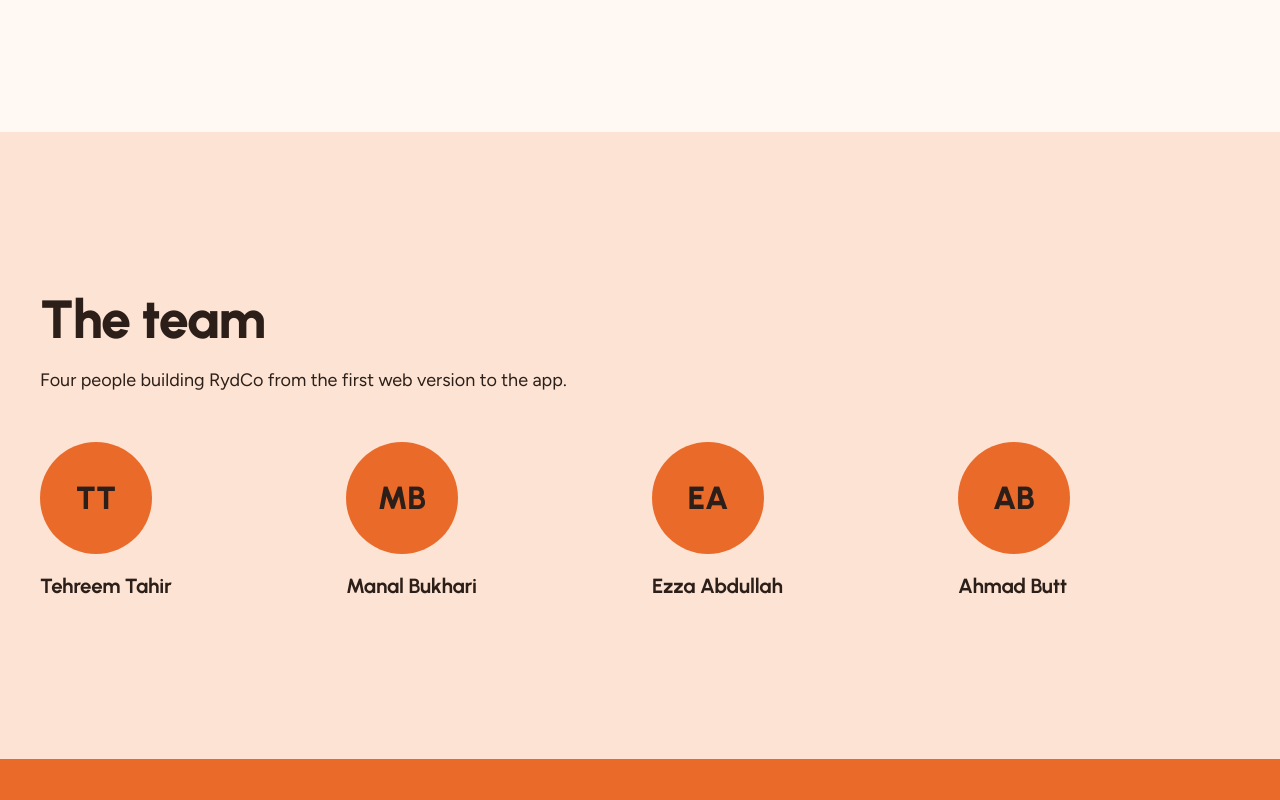
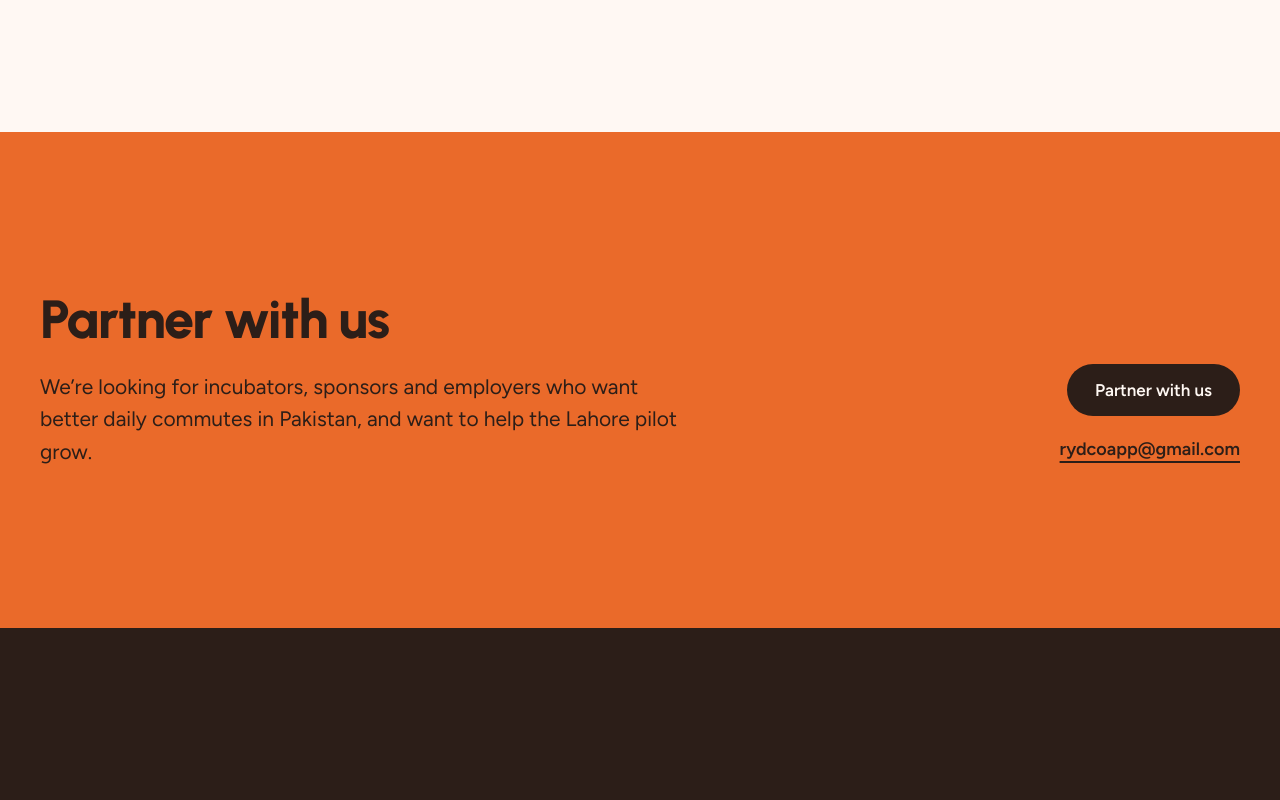
Before and after one commit to RydCo/RydCo-web, a Next.js app: page /organizations in a window 1280 px wide. Shown: the part 5040-5840 px from the top of the page. Built offline with nearby package versions, Linux system fonts and the light colour scheme; no server answers.

Commit message:
Remove the team section for now

```diff
--- a/app/organizations/page.tsx
+++ b/app/organizations/page.tsx
@@ -5,7 +5,7 @@
 import { PhoneFrame } from "@/components/PhoneFrame";
 import { RouteBand, RouteConverge } from "@/components/RouteLine";
 import { Section, reveal } from "@/components/Section";
-import { partnerEnquiry, pilot, pilotEnquiry, site, team } from "@/lib/site";
+import { partnerEnquiry, pilot, pilotEnquiry, site } from "@/lib/site";
 
 export const metadata: Metadata = {
   title: "For organizations and partners",
@@ -223,25 +223,6 @@
         </div>
       </Section>
 
-      <Section ground="tint" labelledBy="team-title">
-        <h2 id="team-title" className="t-h2" {...reveal(0)}>
-          The team
-        </h2>
-        <p className="mt-5 max-w-[46ch]" {...reveal(1)}>
-          Four people building RydCo from the first web version to the app.
-        </p>
-        <ul className="mt-12 grid grid-cols-2 gap-x-6 gap-y-10 md:grid-cols-4">
-          {team.map((name, i) => (
-            <li key={name} {...reveal(2 + i)}>
-              <span aria-hidden="true" className="grid h-24 w-24 place-items-center rounded-full bg-apricot font-display text-[32px] font-extrabold text-cocoa md:h-28 md:w-28">
-                {initials(name)}
-              </span>
-              <p className="t-title mt-5">{name}</p>
-            </li>
-          ))}
-        </ul>
-      </Section>
-
       <Section ground="apricot" labelledBy="partner-title">
         <div className="grid gap-10 lg:grid-cols-12 lg:items-end">
           <div className="lg:col-span-8">
@@ -266,14 +247,6 @@
   );
 }
 
-function initials(name: string) {
-  return name
-    .split(" ")
-    .map((w) => w[0])
-    .join("")
-    .slice(0, 2);
-}
-
 function listOf(items: string[]) {
   if (items.length < 2) return items.join("");
   return `${items.slice(0, -1).join(", ")} and ${items[items.length - 1]}`;
--- a/lib/site.ts
+++ b/lib/site.ts
@@ -64,9 +64,6 @@
 export const partnerEnquiry = contactLink("partner");
 export const safetyEnquiry = contactLink("safety");
 
-// Roles are left out on purpose for now. [FILL] Add photos and roles when ready.
-export const team = ["Tehreem Tahir", "Manal Bukhari", "Ezza Abdullah", "Ahmad Butt"];
-
 export const nav = [
   { label: "How it works", href: "/how-it-works/" },
   { label: "Safety", href: "/safety/" },
```
Also changed, not shown: 1 other file (tests, documents, lock files or other folders).
